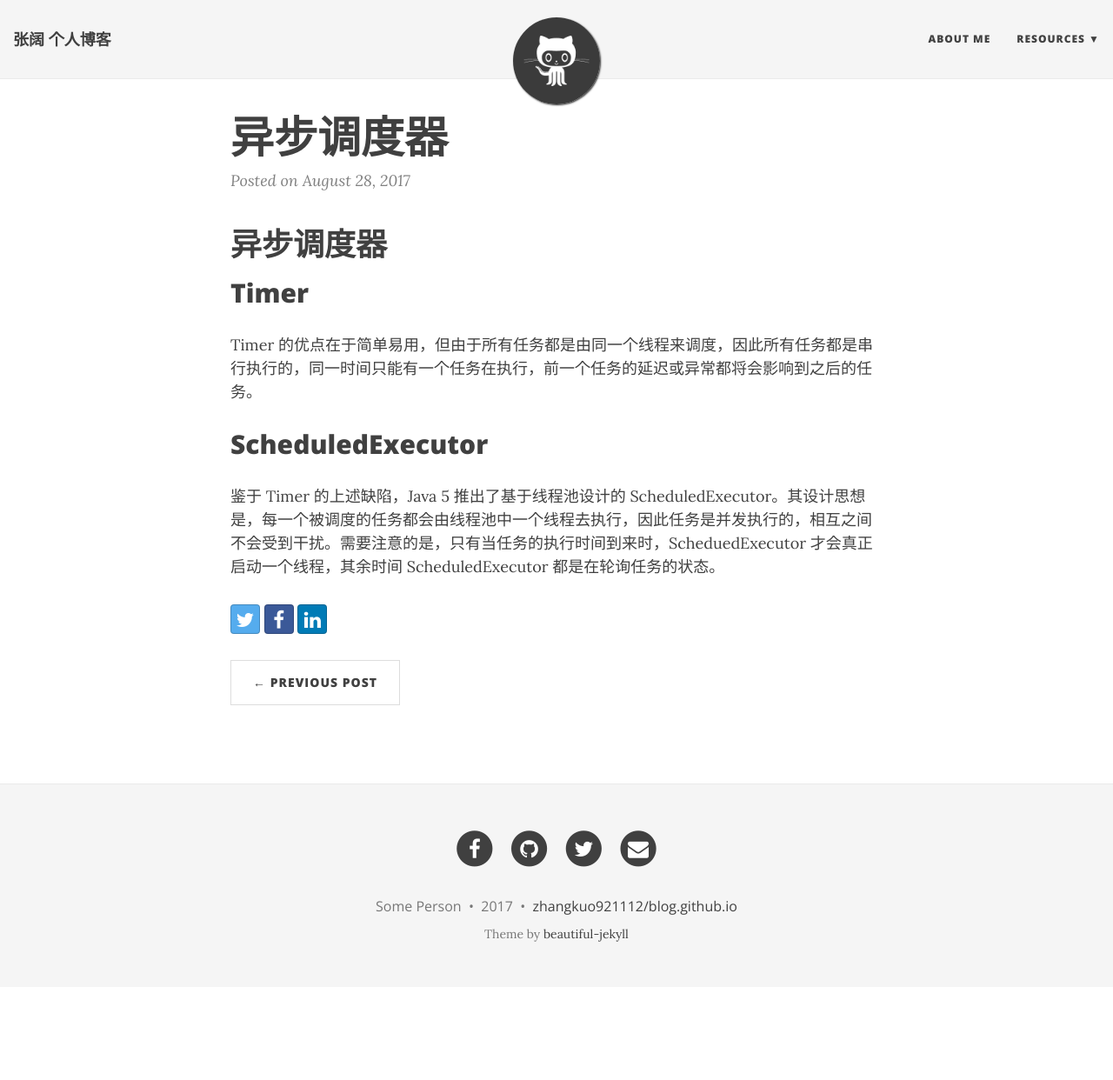
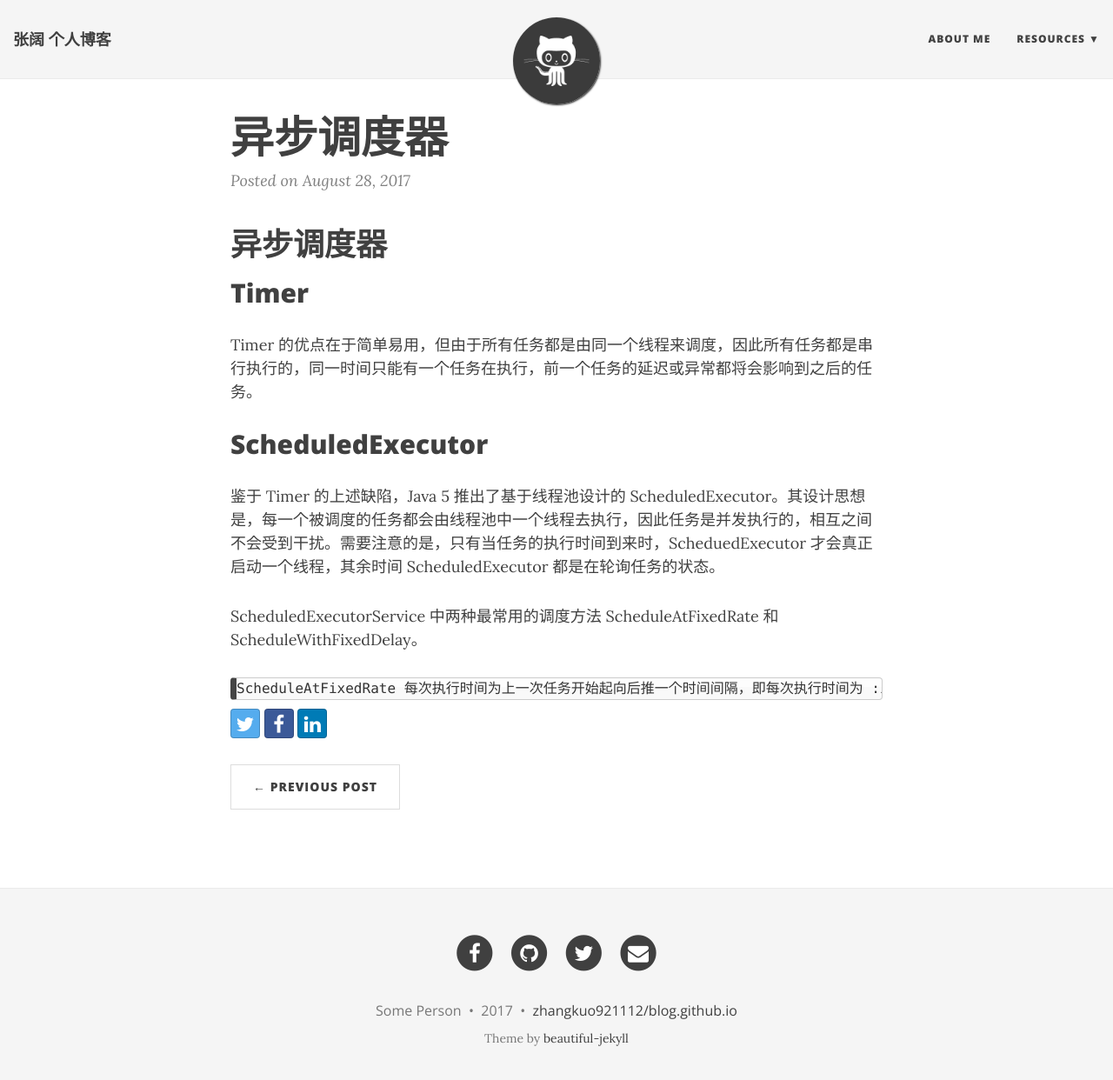
Before and after one commit to buoooou/blog.github.io, a Jekyll site: the page built from _posts/2017-08-28-.md, in a window 1280 px wide and 1255 px high. Shown: the top 1242 px of the window at 87% size. Built offline with Jekyll 4.4.1, drawn with Linux system fonts in a browser that asks for light colours; nearby versions of some CDN libraries.

Commit message:
Update 2017-08-28-.md

```diff
--- a/_posts/2017-08-28-.md
+++ b/_posts/2017-08-28-.md
@@ -12,3 +12,7 @@
 ## ScheduledExecutor
 
 鉴于 Timer 的上述缺陷，Java 5 推出了基于线程池设计的 ScheduledExecutor。其设计思想是，每一个被调度的任务都会由线程池中一个线程去执行，因此任务是并发执行的，相互之间不会受到干扰。需要注意的是，只有当任务的执行时间到来时，ScheduedExecutor 才会真正启动一个线程，其余时间 ScheduledExecutor 都是在轮询任务的状态。
+
+ScheduledExecutorService 中两种最常用的调度方法 ScheduleAtFixedRate 和 ScheduleWithFixedDelay。
+
+	ScheduleAtFixedRate 每次执行时间为上一次任务开始起向后推一个时间间隔，即每次执行时间为 :initialDelay, initialDelay+period, initialDelay+2*period, …；ScheduleWithFixedDelay 每次执行时间为上一次任务结束起向后推一个时间间隔，即每次执行时间为：initialDelay, initialDelay+executeTime+delay, initialDelay+2*executeTime+2*delay。由此可见，ScheduleAtFixedRate 是基于固定时间间隔进行任务调度，ScheduleWithFixedDelay 取决于每次任务执行的时间长短，是基于不固定时间间隔进行任务调度。
```
